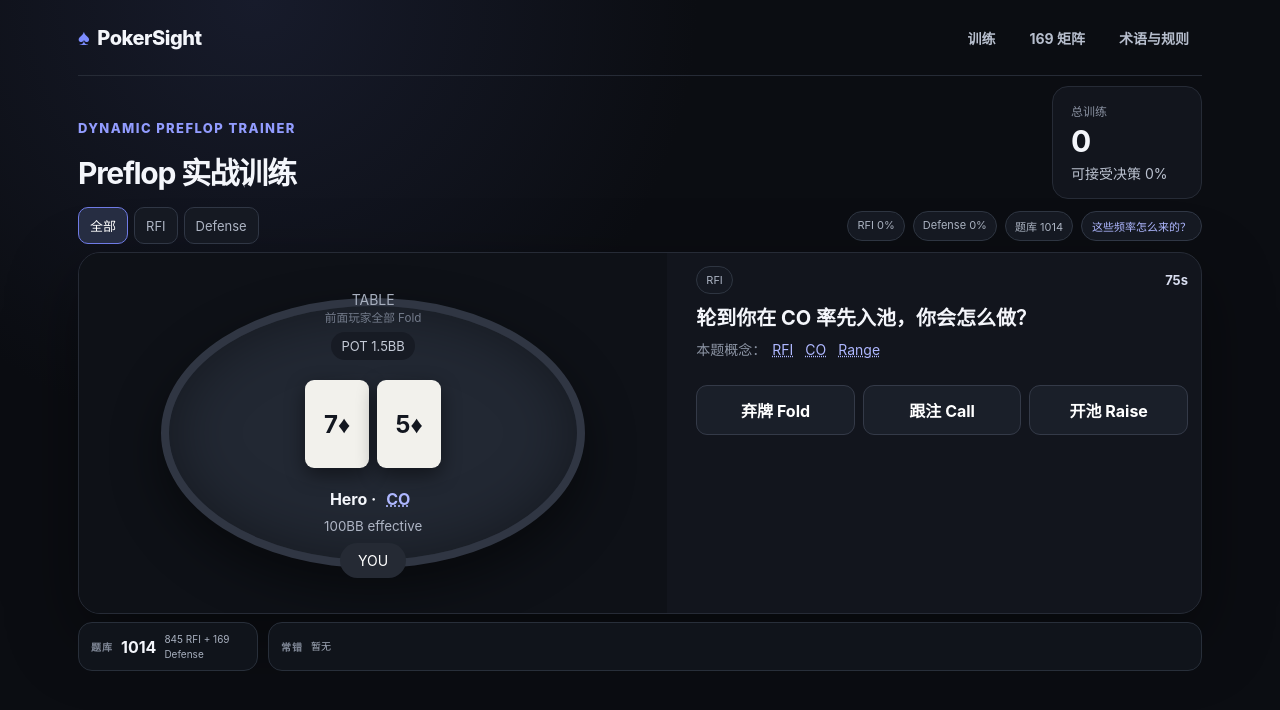
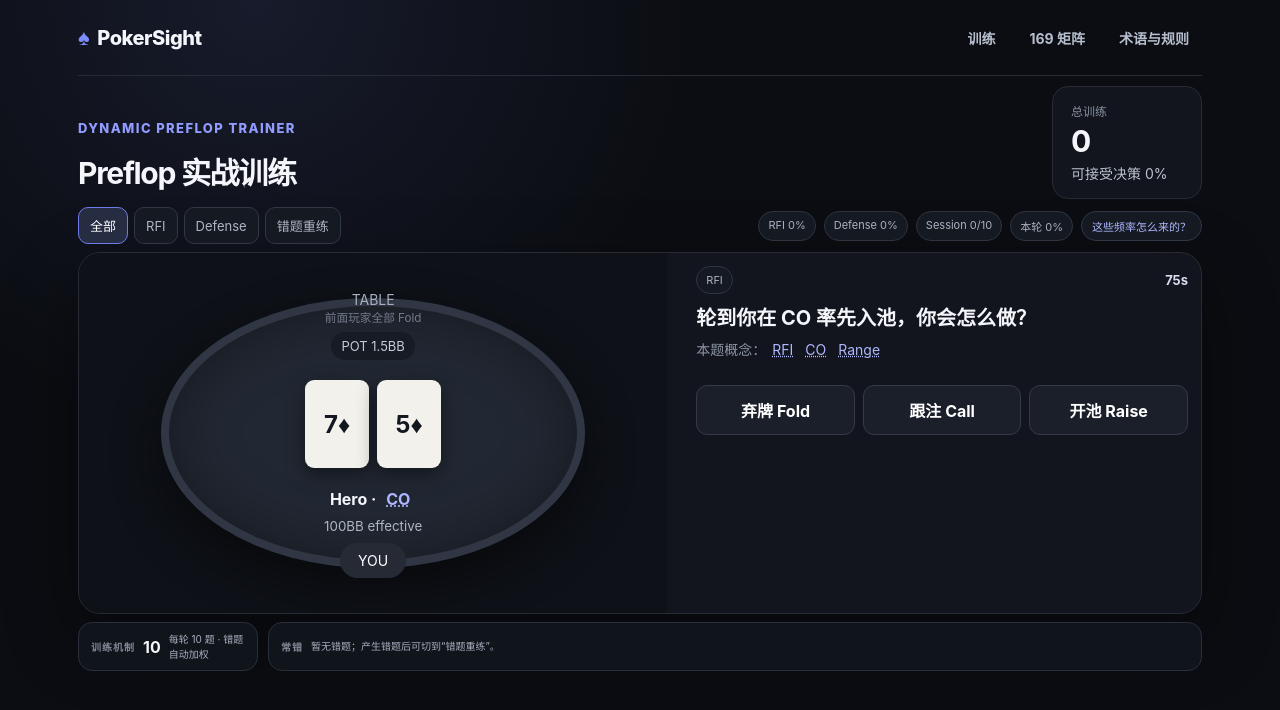
Before and after one commit to howyu/poker-sight, a Next.js app: page /trainer in a window 1280 px wide. Shown: the top 710 px of the page. Built offline with nearby package versions, Linux system fonts and the light colour scheme.

Commit message:
feat: add adaptive review and ten-hand sessions

```diff
--- a/app/trainer/page.tsx
+++ b/app/trainer/page.tsx
@@ -2,7 +2,7 @@
 import {useEffect,useMemo,useState} from "react";
 import SiteNav from "../SiteNav";
 import {glossary} from "../../lib/poker";
-import {actionLabel,buildTrainerPool,nextTrainerSpot,TrainerAction,TrainerSpot} from "../../lib/trainerEngine";
+import {actionLabel,buildTrainerPool,nextAdaptiveSpot,nextTrainerSpot,TrainerAction,TrainerSpot} from "../../lib/trainerEngine";
 
 type Progress={seen:number;score:number;rfiSeen:number;rfiScore:number;defenseSeen:number;defenseScore:number;misses:Record<string,number>};
 const emptyProgress:Progress={seen:0,score:0,rfiSeen:0,rfiScore:0,defenseSeen:0,defenseScore:0,misses:{}};
@@ -12,11 +12,14 @@ export default function Trainer(){
  const [spot,setSpot]=useState<TrainerSpot>(pool[0]);
  const [picked,setPicked]=useState<TrainerAction|null>(null);
  const [term,setTerm]=useState<string|null>(null);
- const [modeFilter,setModeFilter]=useState<"all"|"rfi"|"defense">("all");
+ const [modeFilter,setModeFilter]=useState<"all"|"rfi"|"defense"|"review">("all");
  const [progress,setProgress]=useState<Progress>(emptyProgress);
  const [showMethod,setShowMethod]=useState(false);
+ const [sessionSeen,setSessionSeen]=useState(0);
+ const [sessionScore,setSessionScore]=useState(0);
+ const sessionSize=10;
  useEffect(()=>{const raw=localStorage.getItem("pokersight-trainer-progress-v2");if(raw){try{setProgress({...emptyProgress,...JSON.parse(raw)})}catch{}}setSpot(nextTrainerSpot(pool));},[pool]);
- const activePool=modeFilter==="all"?pool:pool.filter(x=>x.mode===modeFilter);
+ const activePool=modeFilter==="all"||modeFilter==="review"?pool:pool.filter(x=>x.mode===modeFilter);
  function choose(a:TrainerAction){
   if(picked)return;
   setPicked(a);
@@ -24,25 +27,27 @@ export default function Trainer(){
   const next={...progress,misses:{...progress.misses},seen:progress.seen+1,score:progress.score+(ok?1:0)};
   if(spot.mode==="rfi"){next.rfiSeen++;if(ok)next.rfiScore++}else{next.defenseSeen++;if(ok)next.defenseScore++}
   if(!ok)next.misses[spot.id]=(next.misses[spot.id]||0)+1;
-  setProgress(next);localStorage.setItem("pokersight-trainer-progress-v2",JSON.stringify(next));
+  setProgress(next);localStorage.setItem("pokersight-trainer-progress-v2",JSON.stringify(next));setSessionSeen(v=>v+1);if(ok)setSessionScore(v=>v+1);
  }
  function next(){
-  setPicked(null);setTerm(null);setSpot(nextTrainerSpot(activePool,spot.id));
+  if(sessionSeen>=sessionSize)return;
+  setPicked(null);setTerm(null);setSpot(nextAdaptiveSpot(activePool,progress.misses,spot.id,modeFilter==="review"));
  }
- function changeMode(v:"all"|"rfi"|"defense"){setModeFilter(v);setPicked(null);const p=v==="all"?pool:pool.filter(x=>x.mode===v);setSpot(nextTrainerSpot(p,spot.id))}
+ function changeMode(v:"all"|"rfi"|"defense"|"review"){setModeFilter(v);setPicked(null);setSessionSeen(0);setSessionScore(0);const p=v==="all"||v==="review"?pool:pool.filter(x=>x.mode===v);setSpot(nextAdaptiveSpot(p,progress.misses,spot.id,v==="review"))}
+ function restartSession(){setPicked(null);setSessionSeen(0);setSessionScore(0);setSpot(nextAdaptiveSpot(activePool,progress.misses,spot.id,modeFilter==="review"))}
  const mix=Object.entries(spot.frequencies).filter(([,v])=>v>0).map(([a,v])=>actionLabel(a as TrainerAction,spot.mode)+" "+v+"%").join(" · ");
  const hit=progress.seen?Math.round(progress.score/progress.seen*100):0;
  const topMisses=Object.entries(progress.misses).sort((a,b)=>b[1]-a[1]).slice(0,3);
  return <main><SiteNav/><section className="pageHead trainerHead compactTrainerHead"><div><p className="eyebrow">DYNAMIC PREFLOP TRAINER</p><h1>Preflop 实战训练</h1><p>从现有 Range 数据动态出题。先做决定，再看频率与解释。</p></div><div className="scoreCard"><small>总训练</small><strong>{progress.seen}</strong><span>可接受决策 {hit}%</span></div></section>
- <section className="trainerToolbar"><div className="segmented">{(["all","rfi","defense"] as const).map(v=><button key={v} className={modeFilter===v?"active":""} onClick={()=>changeMode(v)}>{v==="all"?"全部":v==="rfi"?"RFI":"Defense"}</button>)}</div><div className="trainerStats"><span>RFI {progress.rfiSeen?Math.round(progress.rfiScore/progress.rfiSeen*100):0}%</span><span>Defense {progress.defenseSeen?Math.round(progress.defenseScore/progress.defenseSeen*100):0}%</span><span>题库 {activePool.length}</span><button className="methodButton" onClick={()=>setShowMethod(true)}>这些频率怎么来的？</button></div></section>
+ <section className="trainerToolbar"><div className="segmented">{(["all","rfi","defense","review"] as const).map(v=><button key={v} className={modeFilter===v?"active":""} onClick={()=>changeMode(v)}>{v==="all"?"全部":v==="rfi"?"RFI":v==="defense"?"Defense":"错题重练"}</button>)}</div><div className="trainerStats"><span>RFI {progress.rfiSeen?Math.round(progress.rfiScore/progress.rfiSeen*100):0}%</span><span>Defense {progress.defenseSeen?Math.round(progress.defenseScore/progress.defenseSeen*100):0}%</span><span>Session {sessionSeen}/{sessionSize}</span><span>本轮 {sessionSeen?Math.round(sessionScore/sessionSeen*100):0}%</span><button className="methodButton" onClick={()=>setShowMethod(true)}>这些频率怎么来的？</button></div></section>
  <section className="trainer">
   <div className="table"><div className="seat top">{spot.mode==="defense"?"BTN":"TABLE"}<br/><small>{spot.villain}</small></div><div className="felt"><span className="pot">POT {spot.pot}</span><div className="cards"><b>{spot.hand.split(" ")[0]}</b><b>{spot.hand.split(" ")[1]}</b></div><strong>Hero · <button className="term" onClick={()=>setTerm(spot.position)}>{spot.position}</button></strong><small>{spot.stack} effective</small></div><div className="seat bottom">YOU</div></div>
   <div className="decision"><div className="spotMeta"><span>{spot.mode==="rfi"?"RFI":"DEFENSE"}</span><b>{spot.handClass}</b></div><h2>{spot.prompt}</h2><p className="terms">本题概念：{spot.terms.map(x=><button key={x} onClick={()=>setTerm(x)}>{x}</button>)}</p>
    <div className="actions">{(["fold","call","raise"] as TrainerAction[]).map(a=>{const available=spot.frequencies[a]>0;return <button key={a} disabled={!!picked} className={picked===a?(available?"correct":"wrong"):""} onClick={()=>choose(a)}>{actionLabel(a,spot.mode)}</button>})}</div>
-   {picked&&<div className="feedback"><span className="badge">{spot.frequencies[picked]>0?"✓ 参考策略允许这个动作":"→ 这个动作不在参考策略中"}</span><h3>参考频率：{mix}</h3><p>{spot.why}</p><p className="note">混合策略意味着多个动作都可能正确；训练器按“该动作是否具有非零参考频率”判断可接受性，而不是强行只认一个答案。</p><button className="next" onClick={next}>下一题 →</button></div>}
+   {picked&&<div className="feedback"><span className="badge">{spot.frequencies[picked]>0?"✓ 参考策略允许这个动作":"→ 这个动作不在参考策略中"}</span><h3>参考频率：{mix}</h3><p>{spot.why}</p><p className="note">混合策略意味着多个动作都可能正确；错题会在后续随机训练中获得更高抽样权重。</p>{sessionSeen>=sessionSize?<button className="next" onClick={restartSession}>本轮完成 · 再来 10 题 →</button>:<button className="next" onClick={next}>下一题 →</button>}</div>}
   </div>
  </section>
- <section className="trainerReview compactReview"><div><small>题库</small><strong>{pool.length}</strong><span>845 RFI + 169 Defense</span></div><div><small>常错</small>{topMisses.length?topMisses.map(([id,n])=><span key={id}>{id.replaceAll("-"," ")} · {n}</span>):<span>暂无</span>}</div></section>
+ <section className="trainerReview compactReview"><div><small>训练机制</small><strong>10</strong><span>每轮 10 题 · 错题自动加权</span></div><div><small>常错</small>{topMisses.length?topMisses.map(([id,n])=><span key={id}>{id.replaceAll("-"," ")} · 错 {n} 次</span>):<span>暂无错题；产生错题后可切到“错题重练”。</span>}</div></section>
  {showMethod&&<div className="overlay" onClick={()=>setShowMethod(false)}><article onClick={e=>e.stopPropagation()}><button className="close" onClick={()=>setShowMethod(false)}>×</button><p className="eyebrow">STRATEGY SOURCE</p><h2>这些“概率”目前不是 JEV 实时算出来的</h2><strong>它们是训练数据中的动作频率。</strong><p>当前 RFI 与 BTN→BB Defense 频率来自我们已接入并注明来源的开源 preflop range 数据。PokerSight 把每个起手牌对应的 Raise / Call / Fold 百分比读出来，用于出题和反馈；页面本身没有运行 solver，也没有调用 JEV。</p><p>例如某手牌显示 Raise 25% · Fold 75%，意思是该参考策略在这个固定场景下以约 25% 频率加注、75% 频率弃牌。它不是“这手牌有 25% 胜率”。真正的 Equity、EV 和 JEV 决策层仍属于后续功能。</p><p className="note">当前假设以现有来源数据为准，不能把这些频率理解为所有筹码深度、rake、open size 和牌局环境下都通用的唯一答案。</p><button className="next" onClick={()=>setShowMethod(false)}>知道了</button></article></div>}{term&&glossary[term]&&<div className="overlay" onClick={()=>setTerm(null)}><article onClick={e=>e.stopPropagation()}><button className="close" onClick={()=>setTerm(null)}>×</button><p className="eyebrow">POKER TERM</p><h2>{term} · {glossary[term].zh}</h2><strong>{glossary[term].short}</strong><p>{glossary[term].detail}</p><button className="next" onClick={()=>setTerm(null)}>知道了</button></article></div>}
  </main>
 }
```
